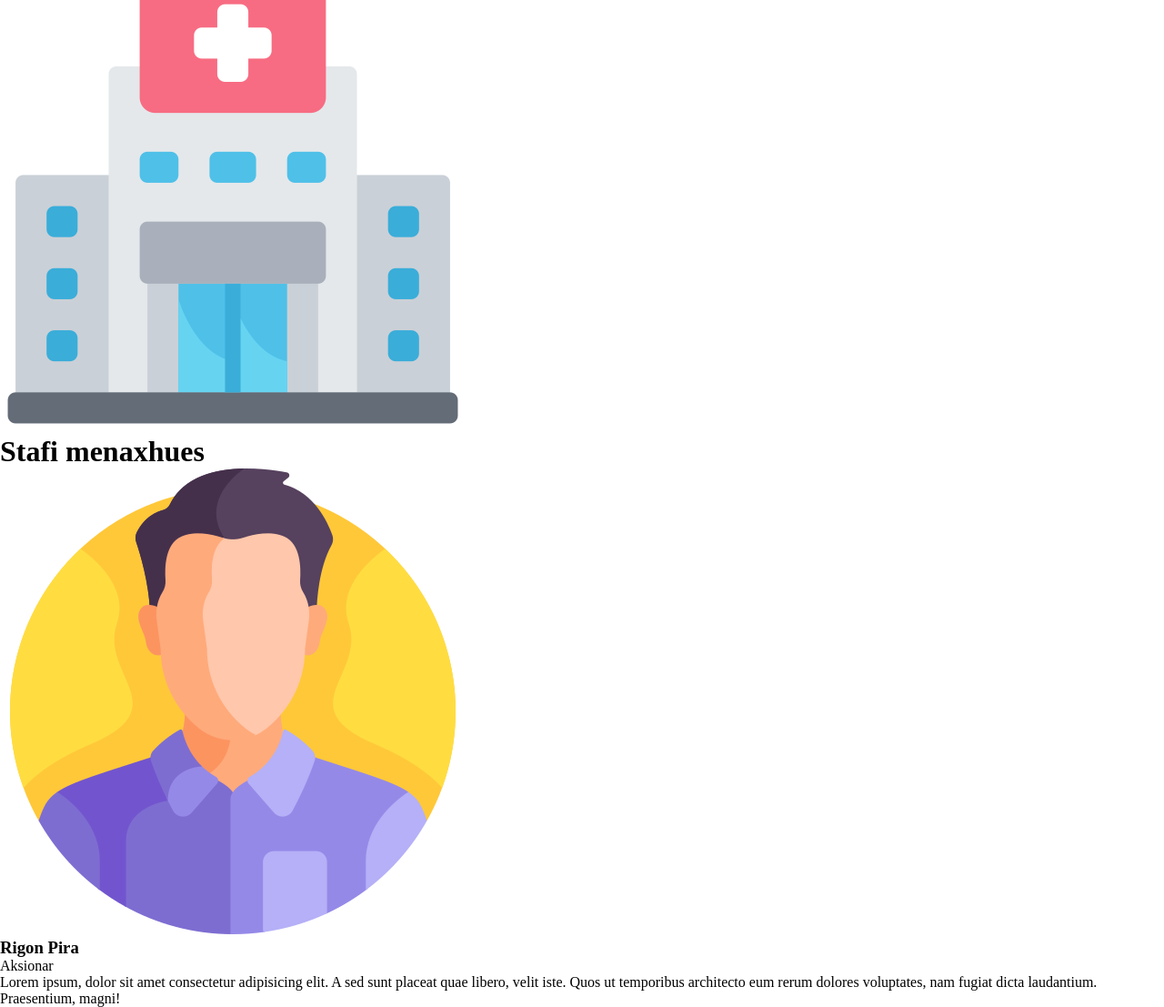
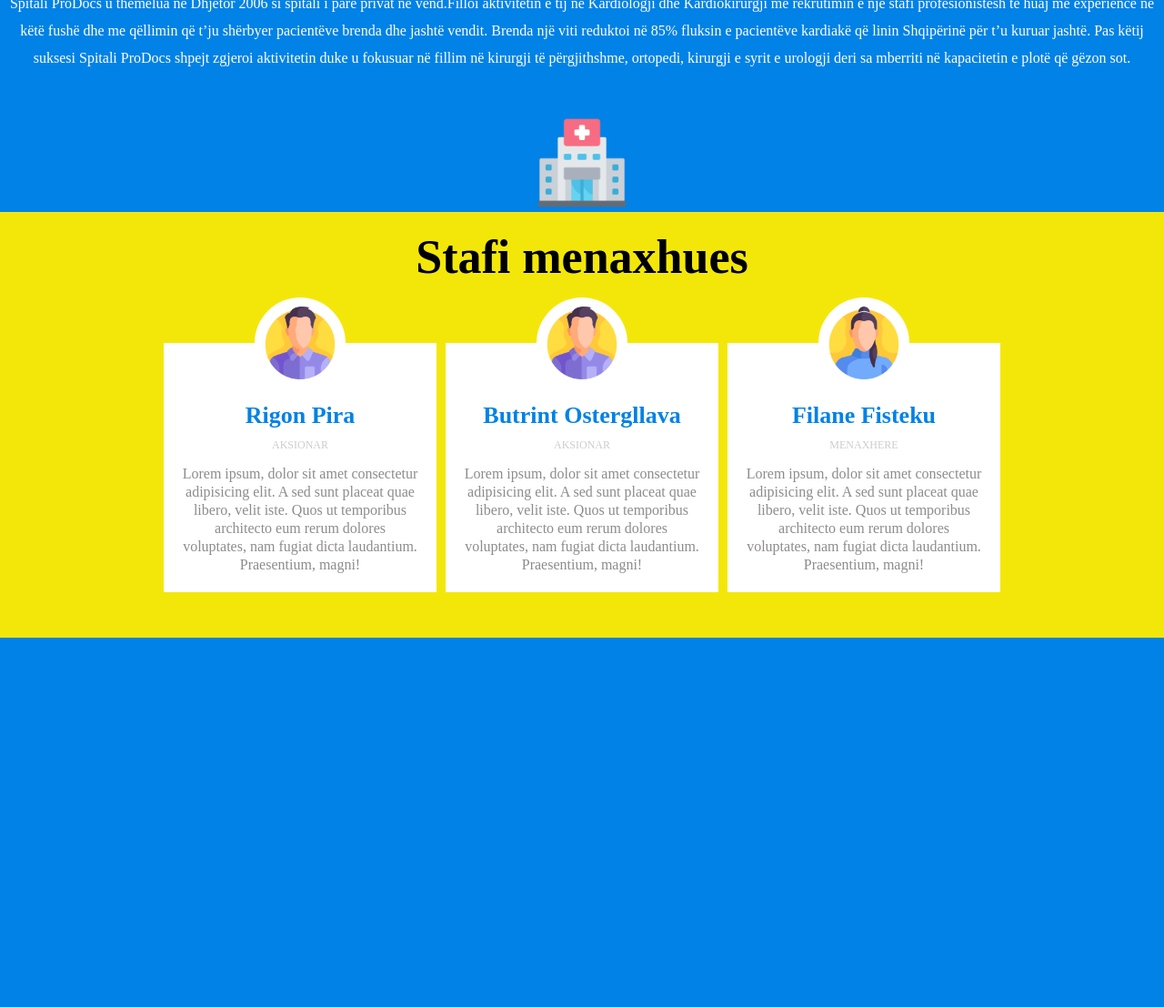
Before and after one commit to RigonP/ProjektiInxhinieriEWeb, a PHP site: page /about.html in a window 1280 px wide. Shown: the part 209-1316 px from the top of the page at 91% size. After the commit the page ends 910 px from the top, so only its background shows below. Run offline with PHP 8.4, Linux system fonts and the light colour scheme.

Commit message:
Shtimi i stafit menaxhues dhe css

```diff
--- a/AboutUs/about.css
+++ b/AboutUs/about.css
@@ -110,3 +110,98 @@
     background: rgb(255, 0, 0);
     transition: 0.3s ease;
   }
+  /*Ketu fillon pjesa e css per section team */
+.wrapper{
+    /*max-width: 1350px;*/
+    /*margin-top: 10%;*/
+    padding-top: 20px;
+    background-color: #f3e70a;
+    background-position: center;
+}
+
+.wrapper h1{
+    max-width: 1350px;
+    font-size: 52px;
+    margin-bottom: 60px;
+    text-align: center;
+}
+
+.team{
+    display: flex;
+    flex-wrap: wrap;
+    text-align: center;
+    width: auto;
+    justify-content: center;
+}
+
+.team .team_member{
+    background: #fff;
+    margin: 5px;
+    margin-bottom: 50px;
+    width: 300px;
+    padding: 20px;
+    line-height: 20px;
+    color: #8e8b8b;
+    position: relative;
+}
+
+.team .team_member h3{
+    color: #0082e6;
+    font-size: 26px;
+    margin-top: 50px;
+}
+
+.team .team_member p.role{
+    color: #ccc;
+    font-size: 12px;
+    text-transform: uppercase;
+    margin: 12px 0 ;
+}
+
+.team .team_member .team_img{
+    width: 100px;
+    height: 100px;
+    border-radius: 50%;
+    position: absolute;
+    top: -50px;
+    left: 50%;
+    transform: translateX(-50%);
+    background:#fff;
+}
+.team .team_member .team_img img{
+    width: 100px;
+    height: 100px;
+    padding: 10px;
+}
+
+@media screen and (max-width: 1350){
+    .wrapper h1{
+        max-width: 1350px;
+        font-size: 52px;
+        margin-bottom: 60px;
+        text-align: center;
+    }
+}
+
+.historia{
+    background-color: #0082e6;
+    text-align: center;
+}
+
+.historia h1{
+    color: #fff;
+    padding-bottom: 50px;
+    font-family: Cambria, Cochin, Georgia, Times, 'Times New Roman', serif;
+    font-size: 50px;
+}
+
+.historia p{
+    line-height: 30px;
+    text-shadow: #8e8b8b;
+    color: #fff;
+    padding-bottom: 50px;
+}
+
+.historia img{
+    width: 100px;
+}
--- a/AboutUs/about.html
+++ b/AboutUs/about.html
@@ -56,3 +56,28 @@
                         Quos ut temporibus architecto eum rerum dolores voluptates,
                         nam fugiat dicta laudantium. Praesentium, magni!</p>
                 </div>
+
+                <div class="team_member">
+                    <div class="team_img">
+                        <img src="..//AboutUs/img/man.png" alt="Person_2_image">
+                    </div>
+                    <h3>Butrint Ostergllava</h3>
+                    <p class="role">Aksionar</p>
+                    <p>Lorem ipsum, dolor sit amet consectetur adipisicing elit.
+                        A sed sunt placeat quae libero, velit iste.
+                        Quos ut temporibus architecto eum rerum dolores voluptates,
+                        nam fugiat dicta laudantium. Praesentium, magni!</p>
+                </div>
+                <div class="team_member">
+                    <div class="team_img">
+                        <img src="..//AboutUs/img/woman.png" alt="Person_3_image">
+                    </div>
+                    <h3>Filane Fisteku</h3>
+                    <p class="role">Menaxhere</p>
+                    <p>Lorem ipsum, dolor sit amet consectetur adipisicing elit.
+                        A sed sunt placeat quae libero, velit iste.
+                        Quos ut temporibus architecto eum rerum dolores voluptates,
+                        nam fugiat dicta laudantium. Praesentium, magni!</p>
+                </div>
+            </div>
+        </div>
```
